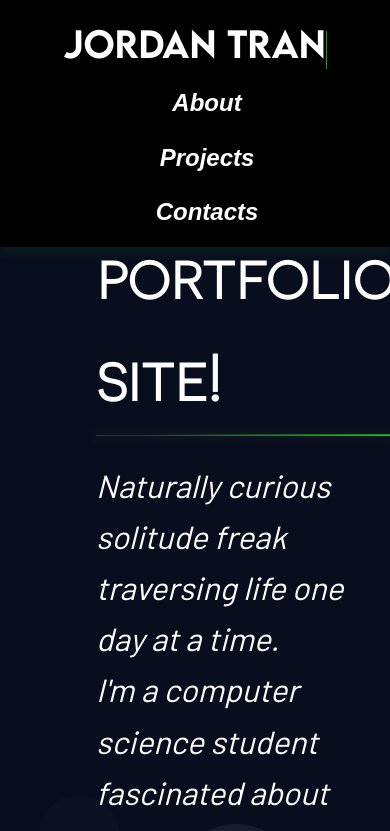
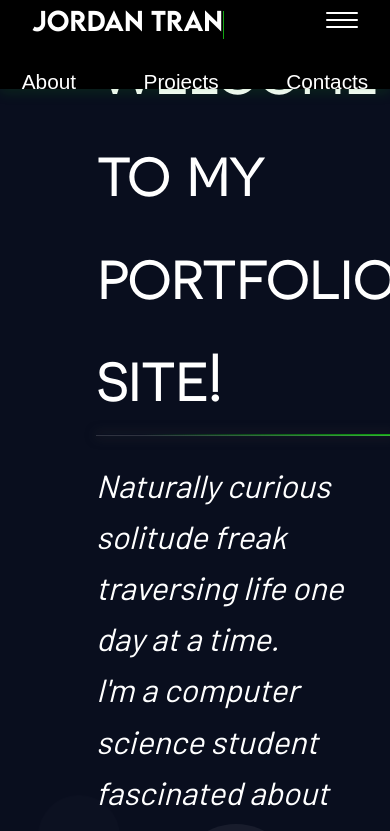
Before and after one commit to kevinleminion/portfolio-website, a React (Vite) app in the folder react-code/: page / in a window 390 px wide. Shown: the top 831 px of the page. Built offline with nearby package versions, Linux system fonts and the light colour scheme; a web font is replaced by a local one.

Commit message:
temporary change to working on making the site mobile-friendly

```diff
--- a/react-code/src/components/Navbar.css
+++ b/react-code/src/components/Navbar.css
@@ -141,18 +141,87 @@
         border-color: #12a512;
     }
 }
+/* hamburger button - hidden by default, only shown on mobile */
+.hamburger {
+    display: none;
+    flex-direction: column;
+    justify-content: center;
+    gap: 5px;
 
-/* How the navbar is formatted on mobile devices */
+    width: 32px;
+    height: 32px;
+    background: transparent;
+    border: none;
+    cursor: pointer;
+    z-index: 101;
+}
+
+.hamburger span {
+    width: 100%;
+    height: 2px;
+    background: white;
+    border-radius: 2px;
+    transition: transform 0.3s ease, opacity 0.3s ease;
+}
+
+/* turns into an X when open */
+.hamburger.open span:nth-child(1) {
+    transform: translateY(7px) rotate(45deg);
+}
+.hamburger.open span:nth-child(2) {
+    opacity: 0;
+}
+.hamburger.open span:nth-child(3) {
+    transform: translateY(-7px) rotate(-45deg);
+}
+
+/* full-screen mobile dropdown menu */
+.mobile-menu {
+    display: none;
+    list-style: none;
+    flex-direction: column;
+    align-items: center;
+    gap: 1.5rem;
+
+    margin: 0;
+    padding: 1.5rem 0;
+
+    background: #000000;
+    font-family: 'FOT-Skip', sans-serif;
+    font-size: 1.3rem;
+
+    max-height: 0;
+    overflow: hidden;
+    transition: max-height 0.3s ease;
+}
+
+.mobile-menu.open {
+    max-height: 300px; /* enough room for 3 links, adjust if more are added */
+}
+
+.mobile-menu a {
+    color: inherit;
+    text-decoration: none;
+}
+
 @media (max-width: 768px) {
-    .navbar-container {
-        flex-direction: column;
-        gap: 0.75rem;
-        padding: 1rem;
+    .navbar-links {
+        display: none; /* hide desktop links */
     }
 
-    .navbar-links {
-        flex-direction: column;
-        align-items: center;
-        gap: 1rem;
+    .hamburger {
+        display: flex; /* show hamburger button */
+    }
+
+    .mobile-menu {
+        display: flex; /* enable the dropdown (still controlled by max-height) */
+    }
+
+    .navbar .name {
+        font-size: 1.6rem;
+    }
+
+    .navbar .accent {
+        font-size: 1.1rem;
     }
 }
--- a/react-code/src/components/Navbar.jsx
+++ b/react-code/src/components/Navbar.jsx
@@ -5,6 +5,7 @@ const NavBar = () => {
 
     const [hidden, setHidden] = useState(false);
     const [previousY, setPreviousY] = useState(0); // previous y position of the screen
+    const [menuOpen, setMenuOpen] = useState(false); // for the mobile menu
 
     useEffect(() => {
         const handleScroll = () => {
@@ -36,18 +37,47 @@ const NavBar = () => {
         return () => window.removeEventListener('scroll', handleScroll);
     }, [previousY]);
 
-    return(
-    <nav className = {`navbar ${hidden ? 'hidden' : ''}`}>
-        <div className = "navbar-container">
-            <a href="#main" ><span className = "name">Jordan Tran</span><span className = "accent">.dev</span></a>
-            <ul className = "navbar-links">
-                <li><a href="#about">About</a></li>
-                <li><a href="#projects">Projects</a></li>
-                <li><a href="#contact">Contacts</a></li>
+    // lock page scroll while mobile menu is open
+    useEffect(() => {
+        document.body.style.overflow = menuOpen ? 'hidden' : '';
+        return () => { document.body.style.overflow = ''; };
+    }, [menuOpen])
+
+     const closeMenu = () => setMenuOpen(false);
+
+    return (
+        <nav className={`navbar ${hidden ? 'hidden' : ''}`}>
+            <div className="navbar-container">
+                <a href="#main">
+                    <span className="name">Jordan Tran</span>
+                    <span className="accent">.dev</span>
+                </a>
+
+                <ul className="navbar-links">
+                    <li><a href="#about">About</a></li>
+                    <li><a href="#projects">Projects</a></li>
+                    <li><a href="#contact">Contacts</a></li>
+                </ul>
+
+                <button
+                    className={`hamburger ${menuOpen ? 'open' : ''}`}
+                    onClick={() => setMenuOpen(!menuOpen)}
+                    aria-label="Toggle menu"
+                    aria-expanded={menuOpen}
+                >
+                    <span></span>
+                    <span></span>
+                    <span></span>
+                </button>
+            </div>
+
+            <ul className={`mobile-menu ${menuOpen ? 'open' : ''}`}>
+                <li><a href="#about" onClick={closeMenu}>About</a></li>
+                <li><a href="#projects" onClick={closeMenu}>Projects</a></li>
+                <li><a href="#contact" onClick={closeMenu}>Contacts</a></li>
             </ul>
-        </div>
-    </nav>
-    )
+        </nav>
+    );
 }
 
 export default NavBar;
```
